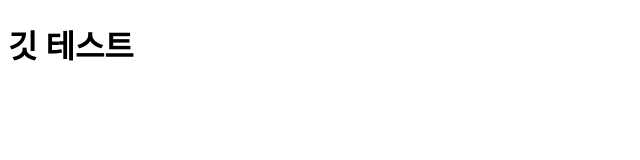
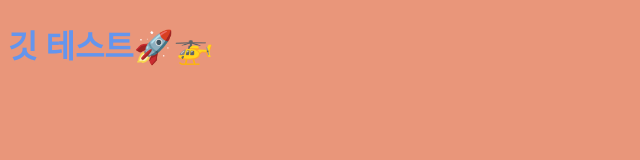
Before and after one commit to EGParkk/Test-git, a plain HTML site: page index.html in a window 1280 px wide. Shown: the whole page, without its empty margins (0-640 px from the left). Drawn offline with Linux system fonts and the light colour scheme.

Commit message:
css수정

```diff
--- a/index.html
+++ b/index.html
@@ -8,6 +8,7 @@
     <link rel="stylesheet" href="style.css">
 </head>
 <body>
-    <h1>깃 테스트</h1>
+    <h1>깃 테스트🚀🚁</h1>
+
 </body>
 </html>
--- a/style.css
+++ b/style.css
@@ -0,0 +1,6 @@
+h1{
+    color: cornflowerblue;
+}
+body{
+    background-color: darksalmon;
+}
```
